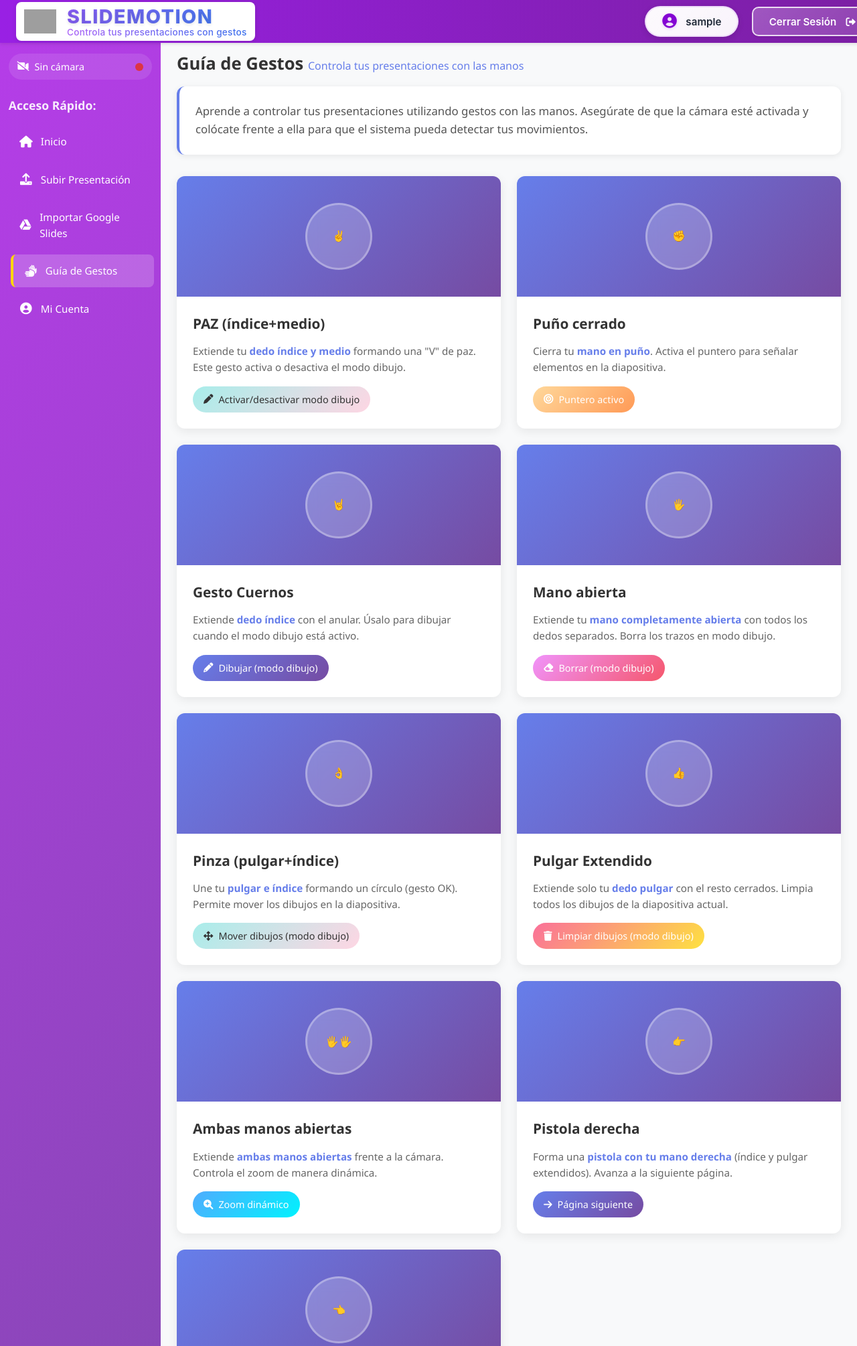
After one commit to FredBrave/Control-de-presentaciones-con-gestos, a Django app: page /guia-gestos/ in a window 1280 px wide. The commit adds this page. Shown: the top 2010 px of the page at 67% size. Run offline with Django 5.2, Linux system fonts and the light colour scheme; the visitor is signed in with stand-in values (Sample User, id 1); grey boxes are pictures that could not be loaded.

Commit message:
Agregada guia de gestos

```diff
--- /dev/null
+++ b/presentaciones/static/css/componentes/guia-gestos.css
@@ -0,0 +1,253 @@
+
+.guia-intro {
+    background: white;
+    padding: 1.5rem;
+    border-radius: 12px;
+    box-shadow: 0 2px 10px rgba(0,0,0,0.08);
+    margin-bottom: 2rem;
+    border-left: 4px solid #667eea;
+}
+
+.guia-intro p {
+    margin: 0;
+    color: #555;
+    font-size: 1.05rem;
+    line-height: 1.6;
+}
+
+.gestos-grid {
+    display: grid;
+    grid-template-columns: repeat(auto-fit, minmax(320px, 1fr));
+    gap: 1.5rem;
+    margin-bottom: 2rem;
+}
+
+.gesto-card {
+    background: white;
+    border-radius: 12px;
+    overflow: hidden;
+    box-shadow: 0 4px 15px rgba(0,0,0,0.08);
+    transition: all 0.3s ease;
+    display: flex;
+    flex-direction: column;
+}
+
+.gesto-card:hover {
+    transform: translateY(-5px);
+    box-shadow: 0 8px 25px rgba(0,0,0,0.15);
+}
+
+.gesto-visual {
+    background: linear-gradient(135deg, #667eea 0%, #764ba2 100%);
+    padding: 2.5rem;
+    display: flex;
+    align-items: center;
+    justify-content: center;
+    min-height: 180px;
+}
+
+.gesto-icon {
+    width: 100px;
+    height: 100px;
+    background: rgba(255, 255, 255, 0.2);
+    border-radius: 50%;
+    display: flex;
+    align-items: center;
+    justify-content: center;
+    backdrop-filter: blur(10px);
+    border: 3px solid rgba(255, 255, 255, 0.3);
+}
+
+.gesto-icon i {
+    font-size: 3rem;
+    color: white;
+}
+
+.gesto-info {
+    padding: 1.5rem;
+    flex: 1;
+    display: flex;
+    flex-direction: column;
+}
+
+.gesto-title {
+    font-size: 1.3rem;
+    color: #333;
+    margin: 0 0 0.75rem 0;
+    font-weight: 600;
+}
+
+.gesto-description {
+    color: #666;
+    font-size: 0.95rem;
+    line-height: 1.6;
+    margin: 0 0 1rem 0;
+    flex: 1;
+}
+
+.gesto-description strong {
+    color: #667eea;
+    font-weight: 600;
+}
+
+.gesto-badge {
+    display: inline-flex;
+    align-items: center;
+    gap: 0.5rem;
+    padding: 0.5rem 1rem;
+    background: linear-gradient(135deg, #667eea 0%, #764ba2 100%);
+    color: white;
+    border-radius: 20px;
+    font-size: 0.9rem;
+    font-weight: 500;
+    align-self: flex-start;
+}
+
+.gesto-badge i {
+    font-size: 0.9rem;
+}
+
+.badge-secondary {
+    background: linear-gradient(135deg, #f093fb 0%, #f5576c 100%);
+}
+
+.badge-warning {
+    background: linear-gradient(135deg, #ffd89b 0%, #ff9a56 100%);
+}
+
+.badge-success {
+    background: linear-gradient(135deg, #4facfe 0%, #00f2fe 100%);
+}
+
+.badge-danger {
+    background: linear-gradient(135deg, #fa709a 0%, #fee140 100%);
+}
+
+.badge-info {
+    background: linear-gradient(135deg, #a8edea 0%, #fed6e3 100%);
+    color: #333;
+}
+
+.consejos-section {
+    margin-top: 3rem;
+    margin-bottom: 2rem;
+}
+
+.consejos-section .section-title {
+    display: flex;
+    align-items: center;
+    gap: 0.75rem;
+    color: #333;
+    margin-bottom: 1.5rem;
+}
+
+.consejos-section .section-title i {
+    color: #ffd700;
+    font-size: 1.8rem;
+}
+
+.consejos-grid {
+    display: grid;
+    grid-template-columns: repeat(auto-fit, minmax(250px, 1fr));
+    gap: 1.5rem;
+}
+
+.consejo-card {
+    background: white;
+    padding: 1.5rem;
+    border-radius: 12px;
+    box-shadow: 0 2px 10px rgba(0,0,0,0.08);
+    text-align: center;
+    transition: all 0.3s ease;
+}
+
+.consejo-card:hover {
+    transform: translateY(-3px);
+    box-shadow: 0 6px 20px rgba(0,0,0,0.12);
+}
+
+.consejo-icon {
+    width: 60px;
+    height: 60px;
+    background: linear-gradient(135deg, #667eea 0%, #764ba2 100%);
+    border-radius: 50%;
+    display: flex;
+    align-items: center;
+    justify-content: center;
+    margin: 0 auto 1rem auto;
+}
+
+.consejo-icon i {
+    font-size: 1.8rem;
+    color: white;
+}
+
+.consejo-card h4 {
+    font-size: 1.1rem;
+    color: #333;
+    margin: 0 0 0.75rem 0;
+    font-weight: 600;
+}
+
+.consejo-card p {
+    font-size: 0.9rem;
+    color: #666;
+    line-height: 1.5;
+    margin: 0;
+}
+
+.action-center {
+    display: flex;
+    justify-content: center;
+    gap: 1rem;
+    margin-top: 2rem;
+    margin-bottom: 2rem;
+    flex-wrap: wrap;
+}
+
+@media (max-width: 768px) {
+    .gestos-grid {
+        grid-template-columns: 1fr;
+    }
+
+    .consejos-grid {
+        grid-template-columns: 1fr;
+    }
+
+    .gesto-visual {
+        padding: 2rem;
+        min-height: 150px;
+    }
+
+    .gesto-icon {
+        width: 80px;
+        height: 80px;
+    }
+
+    .gesto-icon i {
+        font-size: 2.5rem;
+    }
+
+    .action-center {
+        flex-direction: column;
+        align-items: stretch;
+    }
+
+    .action-center .btn-primary {
+        justify-content: center;
+    }
+}
+
+@media (max-width: 480px) {
+    .guia-intro {
+        padding: 1rem;
+    }
+
+    .gesto-info {
+        padding: 1rem;
+    }
+
+    .gesto-title {
+        font-size: 1.1rem;
+    }
+}
--- a/presentaciones/templates/presentaciones/componentes/accesso-rapido.html
+++ b/presentaciones/templates/presentaciones/componentes/accesso-rapido.html
@@ -1,24 +1,30 @@
+<!-- presentaciones/componentes/accesso-rapido.html -->
 <div class="quick-access">
     <h3 class="sidebar-title">Acceso Rápido:</h3>
     <nav class="nav-menu">
-
-        <a href="{% url 'presentaciones:home' %}" class="dash-btn {% if current_page == 'home' %}dash-btn-active{% endif %}">
+        <a href="{% url 'presentaciones:home' %}"
+           class="dash-btn {% if current_page == 'home' %}dash-btn-active{% endif %}">
             <i class="fas fa-home"></i> Inicio
         </a>
-        <a href="{% url 'presentaciones:upload' %}" class="dash-btn {% if current_page == 'upload' %}dash-btn-active{% endif %}">
-            <i class="fas fa-upload"></i> Subir Presentacion
+
+        <a href="{% url 'presentaciones:upload' %}"
+           class="dash-btn {% if current_page == 'upload' %}dash-btn-active{% endif %}">
+            <i class="fas fa-upload"></i> Subir Presentación
         </a>
-        <a href="#" class="dash-btn {% if current_page == 'presentation' %}dash-btn-active{% endif %}">
-            <i class="fas fa-play-circle"></i> Iniciar Presentación
+
+        <a href="{% url 'presentaciones:import_from_google_slides' %}"
+           class="dash-btn {% if current_page == 'import' %}dash-btn-active{% endif %}">
+            <i class="fab fa-google-drive"></i> Importar Google Slides
         </a>
-        <a href="#" class="dash-btn {% if current_page == 'gestures' %}dash-btn-active{% endif %}">
+
+        <a href="{% url 'presentaciones:guia_gestos' %}"
+           class="dash-btn {% if current_page == 'gestures' %}dash-btn-active{% endif %}">
             <i class="fas fa-hands"></i> Guía de Gestos
         </a>
-        <a href="#" class="dash-btn {% if current_page == 'api' %}dash-btn-active{% endif %}">
-            <i class="fas fa-cog"></i> Configurar API
-        </a>
-        <a href="#" class="dash-btn {% if current_page == 'profile' %}dash-btn-active{% endif %}">
-            <i class="fas fa-user-circle"></i> Mi cuenta
+
+        <a href="#"
+           class="dash-btn {% if current_page == 'profile' %}dash-btn-active{% endif %}">
+            <i class="fas fa-user-circle"></i> Mi Cuenta
         </a>
     </nav>
 </div>
--- /dev/null
+++ b/presentaciones/templates/presentaciones/guia_gestos.html
@@ -0,0 +1,249 @@
+{% extends "presentaciones/base.html" %}
+{% load static %}
+
+{% block title %}SLIDEMOTION - Guía de Gestos{% endblock %}
+
+{% block extra_head %}
+<link rel="stylesheet" href="{% static 'css/home.css' %}">
+<link rel="stylesheet" href="{% static 'css/componentes/accesso-rapido.css' %}">
+<link rel="stylesheet" href="{% static 'css/componentes/guia-gestos.css' %}">
+<link rel="stylesheet" href="{% static 'css/messages.css' %}">
+<script src="{% static 'js/camara.js' %}" defer></script>
+<script src="{% static 'js/messages.js' %}" defer></script>
+{% endblock %}
+
+{% block content %}
+<div id="dashboard-container" class="dashboard-layout">
+
+    <aside id="sidebar" class="sidebar-slidemotion">
+        <div class="camera-indicator">
+            <span class="camera-text">
+                <i class="fas fa-video"></i> cámara detectada
+            </span>
+            <span class="camera-dot"></span>
+        </div>
+
+        {% include 'presentaciones/componentes/accesso-rapido.html' with current_page='gestures' %}
+    </aside>
+
+    <div id="view-container" class="view-container">
+        <div class="view-padding">
+            <div class="welcome-section">
+                <div>
+                    <h1 class="welcome-title">
+                        Guía de Gestos <span class="welcome-subtitle">Controla tus presentaciones con las manos</span>
+                    </h1>
+                </div>
+            </div>
+
+            <div class="guia-intro">
+                <p>Aprende a controlar tus presentaciones utilizando gestos con las manos. Asegúrate de que la cámara esté activada y colócate frente a ella para que el sistema pueda detectar tus movimientos.</p>
+            </div>
+
+            <div class="gestos-grid">
+                <div class="gesto-card">
+                    <div class="gesto-visual">
+                        <div class="gesto-icon">
+                            ✌️
+                        </div>
+                    </div>
+                    <div class="gesto-info">
+                        <h3 class="gesto-title">PAZ (índice+medio)</h3>
+                        <p class="gesto-description">
+                            Extiende tu <strong>dedo índice y medio</strong> formando una "V" de paz. Este gesto activa o desactiva el modo dibujo.
+                        </p>
+                        <div class="gesto-badge badge-info">
+                            <i class="fas fa-pen"></i> Activar/desactivar modo dibujo
+                        </div>
+                    </div>
+                </div>
+
+                <div class="gesto-card">
+                    <div class="gesto-visual">
+                        <div class="gesto-icon">
+                            ✊
+                        </div>
+                    </div>
+                    <div class="gesto-info">
+                        <h3 class="gesto-title">Puño cerrado</h3>
+                        <p class="gesto-description">
+                            Cierra tu <strong>mano en puño</strong>. Activa el puntero para señalar elementos en la diapositiva.
+                        </p>
+                        <div class="gesto-badge badge-warning">
+                            <i class="fas fa-bullseye"></i> Puntero activo
+                        </div>
+                    </div>
+                </div>
+
+                <div class="gesto-card">
+                    <div class="gesto-visual">
+                        <div class="gesto-icon">
+                            🤘
+                        </div>
+                    </div>
+                    <div class="gesto-info">
+                        <h3 class="gesto-title">Gesto Cuernos</h3>
+                        <p class="gesto-description">
+                            Extiende <strong>dedo índice</strong> con el anular. Úsalo para dibujar cuando el modo dibujo está activo.
+                        </p>
+                        <div class="gesto-badge badge-primary">
+                            <i class="fas fa-pencil-alt"></i> Dibujar (modo dibujo)
+                        </div>
+                    </div>
+                </div>
+
+                <div class="gesto-card">
+                    <div class="gesto-visual">
+                        <div class="gesto-icon">
+                            🖐️
+                        </div>
+                    </div>
+                    <div class="gesto-info">
+                        <h3 class="gesto-title">Mano abierta</h3>
+                        <p class="gesto-description">
+                            Extiende tu <strong>mano completamente abierta</strong> con todos los dedos separados. Borra los trazos en modo dibujo.
+                        </p>
+                        <div class="gesto-badge badge-secondary">
+                            <i class="fas fa-eraser"></i> Borrar (modo dibujo)
+                        </div>
+                    </div>
+                </div>
+
+                <div class="gesto-card">
+                    <div class="gesto-visual">
+                        <div class="gesto-icon">
+                            👌
+                        </div>
+                    </div>
+                    <div class="gesto-info">
+                        <h3 class="gesto-title">Pinza (pulgar+índice)</h3>
+                        <p class="gesto-description">
+                            Une tu <strong>pulgar e índice</strong> formando un círculo (gesto OK). Permite mover los dibujos en la diapositiva.
+                        </p>
+                        <div class="gesto-badge badge-info">
+                            <i class="fas fa-arrows-alt"></i> Mover dibujos (modo dibujo)
+                        </div>
+                    </div>
+                </div>
+
+                <div class="gesto-card">
+                    <div class="gesto-visual">
+                        <div class="gesto-icon">
+                            👍
+                        </div>
+                    </div>
+                    <div class="gesto-info">
+                        <h3 class="gesto-title">Pulgar Extendido</h3>
+                        <p class="gesto-description">
+                            Extiende solo tu <strong>dedo pulgar</strong> con el resto cerrados. Limpia todos los dibujos de la diapositiva actual.
+                        </p>
+                        <div class="gesto-badge badge-danger">
+                            <i class="fas fa-trash"></i> Limpiar dibujos (modo dibujo)
+                        </div>
+                    </div>
+                </div>
+
+                <div class="gesto-card">
+                    <div class="gesto-visual">
+                        <div class="gesto-icon">
+                            🖐️🖐️
+                        </div>
+                    </div>
+                    <div class="gesto-info">
+                        <h3 class="gesto-title">Ambas manos abiertas</h3>
+                        <p class="gesto-description">
+                            Extiende <strong>ambas manos abiertas</strong> frente a la cámara. Controla el zoom de manera dinámica.
+                        </p>
+                        <div class="gesto-badge badge-success">
+                            <i class="fas fa-search-plus"></i> Zoom dinámico
+                        </div>
+                    </div>
+                </div>
+
+                <div class="gesto-card">
+                    <div class="gesto-visual">
+                        <div class="gesto-icon">
+                            👉
+                        </div>
+                    </div>
+                    <div class="gesto-info">
+                        <h3 class="gesto-title">Pistola derecha</h3>
+                        <p class="gesto-description">
+                            Forma una <strong>pistola con tu mano derecha</strong> (índice y pulgar extendidos). Avanza a la siguiente página.
+                        </p>
+                        <div class="gesto-badge">
+                            <i class="fas fa-arrow-right"></i> Página siguiente
+                        </div>
+                    </div>
+                </div>
+
+                <div class="gesto-card">
+                    <div class="gesto-visual">
+                        <div class="gesto-icon">
+                            👈
+                        </div>
+                    </div>
+                    <div class="gesto-info">
+                        <h3 class="gesto-title">Pistola izquierda</h3>
+                        <p class="gesto-description">
+                            Forma una <strong>pistola con tu mano izquierda</strong> (índice y pulgar extendidos). Retrocede a la página anterior.
+                        </p>
+                        <div class="gesto-badge badge-secondary">
+                            <i class="fas fa-arrow-left"></i> Página anterior
+                        </div>
+                    </div>
+                </div>
+            </div>
+
+            <div class="consejos-section">
+                <h2 class="section-title">
+                    <i class="fas fa-lightbulb"></i> Consejos para Mejor Detección
+                </h2>
+                <div class="consejos-grid">
+                    <div class="consejo-card">
+                        <div class="consejo-icon">
+                            <i class="fas fa-sun"></i>
+                        </div>
+                        <h4>Buena Iluminación</h4>
+                        <p>Asegúrate de tener suficiente luz en la habitación para que la cámara pueda detectar tus manos claramente.</p>
+                    </div>
+
+                    <div class="consejo-card">
+                        <div class="consejo-icon">
+                            <i class="fas fa-video"></i>
+                        </div>
+                        <h4>Posición de la Cámara</h4>
+                        <p>Colócate a una distancia de 1-2 metros de la cámara y asegúrate de estar en el centro del encuadre.</p>
+                    </div>
+
+                    <div class="consejo-card">
+                        <div class="consejo-icon">
+                            <i class="fas fa-hand-sparkles"></i>
+                        </div>
+                        <h4>Gestos Claros</h4>
+                        <p>Realiza los gestos de forma clara y deliberada. Mantén la posición el tiempo indicado para cada gesto.</p>
+                    </div>
+
+                    <div class="consejo-card">
+                        <div class="consejo-icon">
+                            <i class="fas fa-palette"></i>
+                        </div>
+                        <h4>Fondo Uniforme</h4>
+                        <p>Un fondo simple y sin distracciones ayuda al sistema a detectar mejor tus manos.</p>
+                    </div>
+                </div>
+            </div>
+
+            <div class="action-center">
+                <a href="{% url 'presentaciones:home' %}" class="btn-primary">
+                    <i class="fas fa-home"></i> Volver al Inicio
+                </a>
+                <a href="{% url 'presentaciones:upload' %}" class="btn-primary">
+                    <i class="fas fa-play-circle"></i> Iniciar Presentación
+                </a>
+            </div>
+
+        </div>
+    </div>
+</div>
+{% endblock %}
--- a/presentaciones/urls.py
+++ b/presentaciones/urls.py
@@ -19,4 +19,5 @@ urlpatterns = [
     path('detector/detener/', views.detener_detector, name='detener_detector'),
     path('detector/estado/', views.verificar_estado_detector, name='verificar_estado_detector'),
     path('comando-gesto/', views.comando_gesto, name='comando_gesto'),
+    path('guia-gestos/', views.guia_gestos, name='guia_gestos'),
 ]
--- a/presentaciones/views.py
+++ b/presentaciones/views.py
@@ -122,6 +122,13 @@ def home(request):
         'presentaciones': presentaciones
     }
     return render(request, 'presentaciones/home.html', context)
+
+@login_required
+def guia_gestos(request):
+    context = {
+        'user': request.user,
+    }
+    return render(request, 'presentaciones/guia_gestos.html', context)
 
 @login_required
 def uploadPage(request):
```
